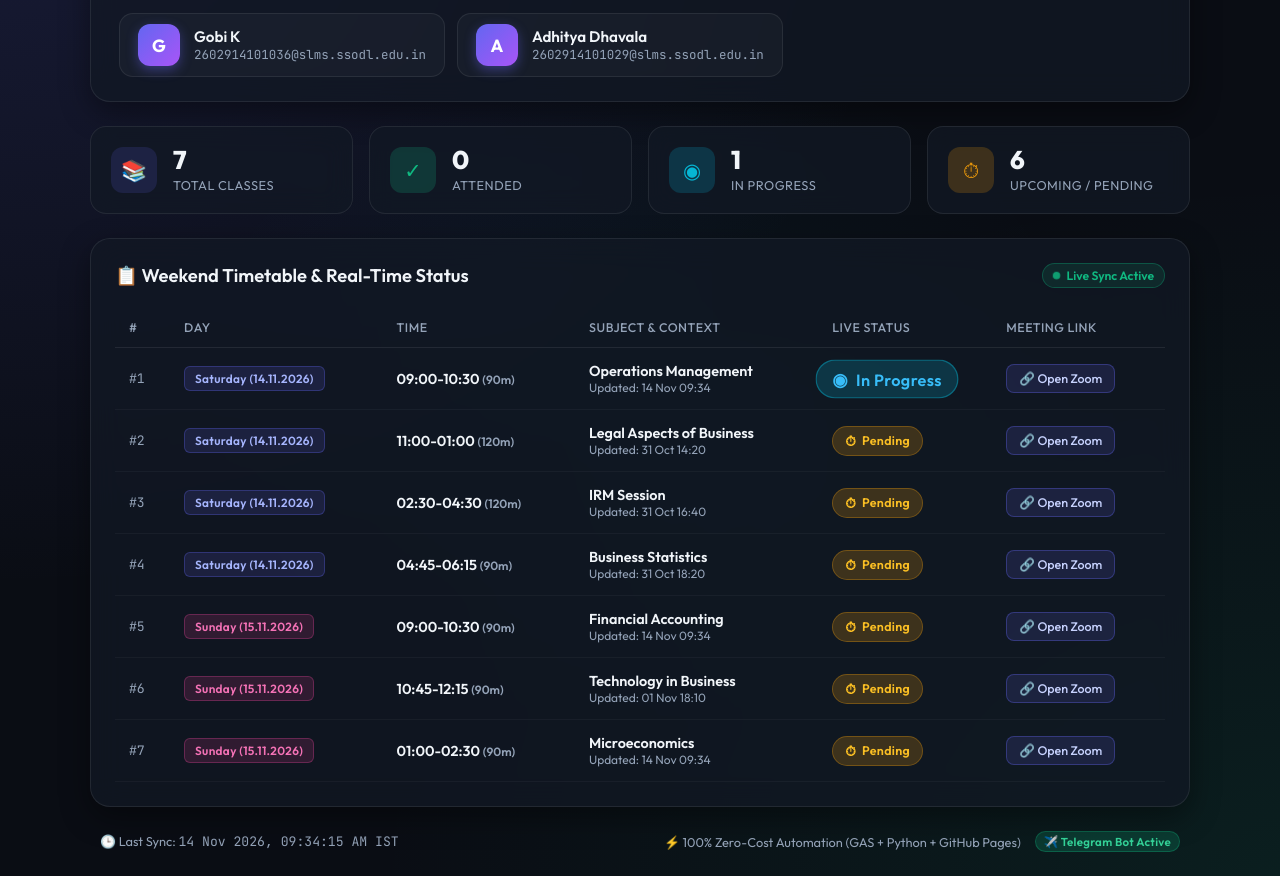
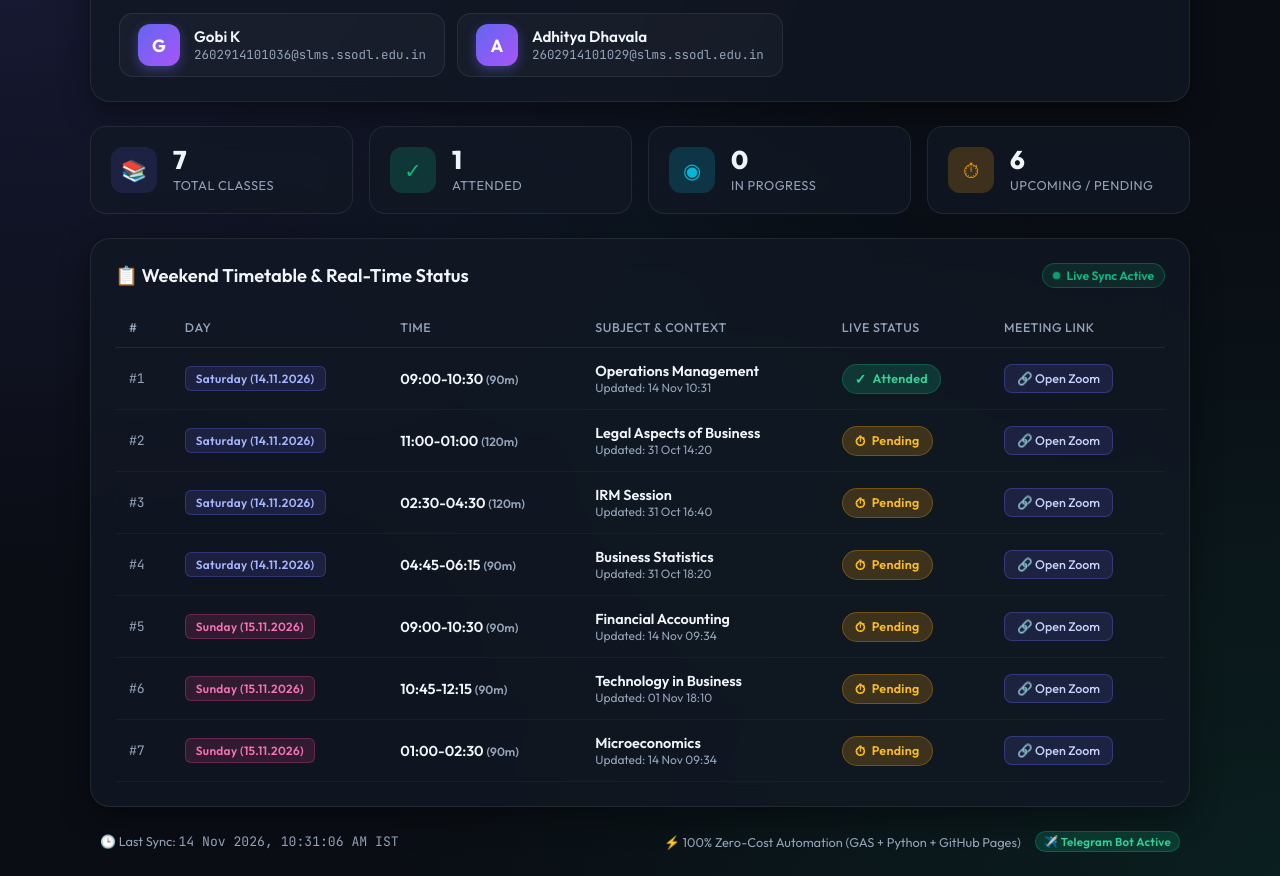
Before and after one commit to gobiakg2003-art/meeting-dashboard, a plain HTML site: page index.html in a window 1280 px wide. Shown: the part 107-983 px from the top of the page. Drawn offline with Linux system fonts and the light colour scheme.

Commit message:
Auto-update meeting attendance dashboard

```diff
--- a/index.html
+++ b/index.html
@@ -403,14 +403,14 @@
             <div class="stat-card">
                 <div class="stat-icon icon-attended">✓</div>
                 <div class="stat-content">
-                    <div class="stat-val">0</div>
+                    <div class="stat-val">1</div>
                     <div class="stat-label">Attended</div>
                 </div>
             </div>
             <div class="stat-card">
                 <div class="stat-icon icon-progress">◉</div>
                 <div class="stat-content">
-                    <div class="stat-val">1</div>
+                    <div class="stat-val">0</div>
                     <div class="stat-label">In Progress</div>
                 </div>
             </div>
@@ -452,11 +452,11 @@
             <td class="font-bold">09:00-10:30 <span class="text-xs text-muted">(90m)</span></td>
             <td>
                 <div class="subject-title">Operations Management</div>
-                <div class="text-xs text-muted">Updated: 14 Nov 09:34</div>
+                <div class="text-xs text-muted">Updated: 14 Nov 10:31</div>
             </td>
             <td>
-                <span class="status-badge badge-progress">
-                    <span class="badge-dot">◉</span> In Progress
+                <span class="status-badge badge-attended">
+                    <span class="badge-dot">✓</span> Attended
                 </span>
             </td>
             <td><a href="https://events.zoom.us/ej/AgsVvgVsjjcisXmbNG2pqVSdDKVMCUP7Sl1opNW-RmwU1dnl0Fzk~A3pBIv-9DobYczwQ-SXxWWrs7zTruOIEC-N5RIELy7n60HmPTe-Zt6ux4oM_Q" target="_blank" rel="noopener noreferrer" class="link-btn">🔗 Open Zoom</a></td>
@@ -565,7 +565,7 @@
 
         <!-- Footer -->
         <footer class="footer">
-            <div>🕒 Last Sync: <span class="font-mono">14 Nov 2026, 09:34:15 AM IST</span></div>
+            <div>🕒 Last Sync: <span class="font-mono">14 Nov 2026, 10:31:06 AM IST</span></div>
             <div style="display: flex; align-items: center; justify-content: center; gap: 8px; flex-wrap: wrap;">
                 <span>⚡ 100% Zero-Cost Automation (GAS + Python + GitHub Pages)</span>
                 <span class="status-badge badge-attended" style="font-size: 0.72rem; padding: 2px 8px; margin-left: 6px;">✈️ Telegram Bot Active</span>
```
